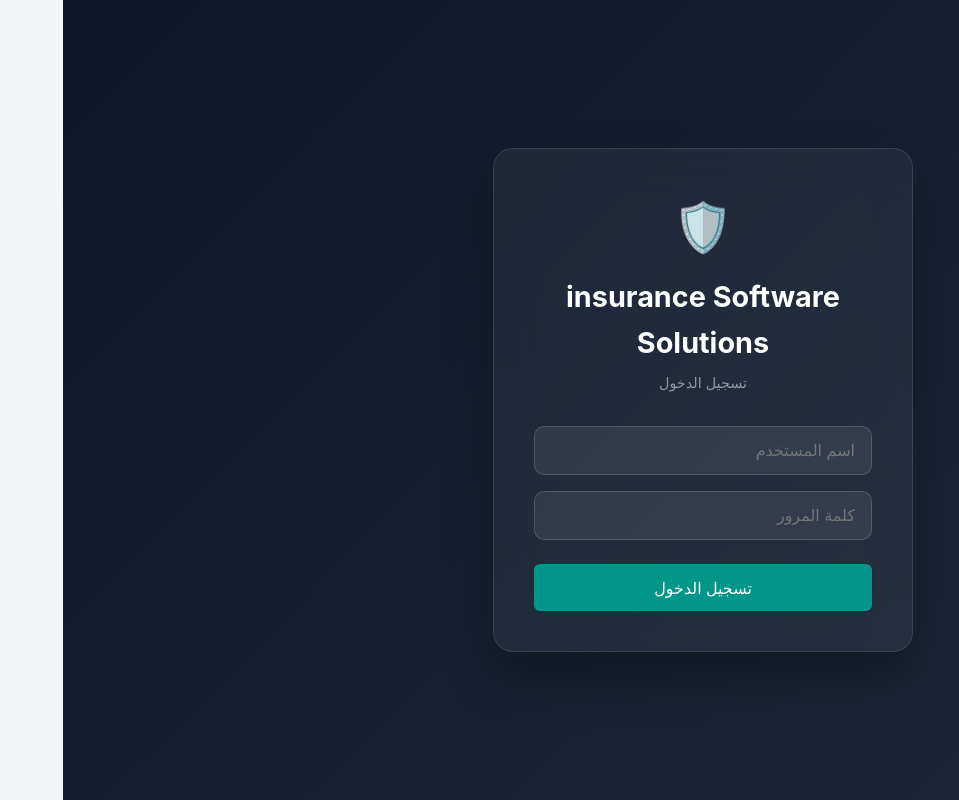
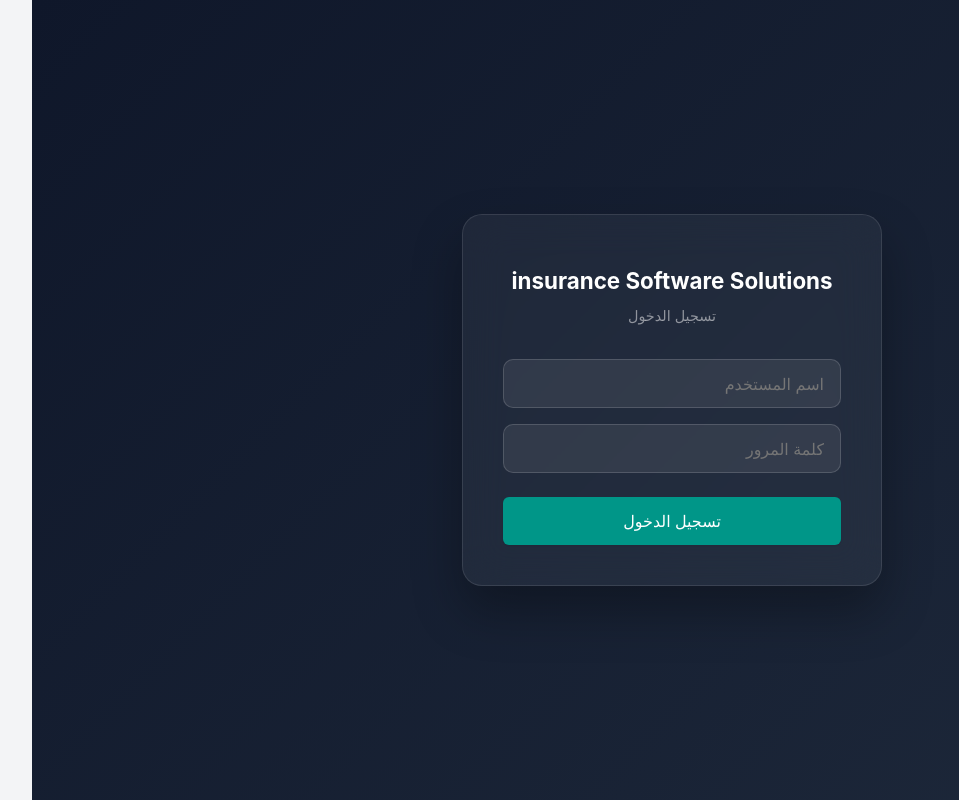
Before and after one commit to yasennoh/lai, a Next.js app in the folder frontend/: page /login in a window 1280 px wide. Shown: the whole page, without its empty margins (76-1035 px from the left). Built offline with nearby package versions, Linux system fonts and the light colour scheme.

Commit message:
Update page.tsx

```diff
--- a/frontend/src/app/login/page.tsx
+++ b/frontend/src/app/login/page.tsx
@@ -37,8 +37,8 @@ export default function Login() {
     <div style={{ minHeight: '100vh', display: 'flex', justifyContent: 'center', alignItems: 'center', background: 'linear-gradient(135deg, #0F172A 0%, #1E293B 100%)' }}>
       <div style={{ width: '100%', maxWidth: '420px', padding: '2.5rem', borderRadius: '20px', background: 'rgba(255,255,255,0.05)', backdropFilter: 'blur(20px)', border: '1px solid rgba(255,255,255,0.1)', boxShadow: '0 25px 50px rgba(0,0,0,0.3)' }}>
         <div style={{ textAlign: 'center', marginBottom: '2rem' }}>
-          <div style={{ fontSize: '3rem', marginBottom: '0.5rem' }}>🛡️</div>
-          <h1 style={{ color: 'white', fontSize: '1.8rem', marginBottom: '0.3rem' }}>insurance Software Solutions</h1>
+          <div style={{ fontSize: '3rem', marginBottom: '0.5rem' }}></div>
+          <h1 style={{ color: 'white', fontSize: '1.4rem', marginBottom: '0.3rem' }}>insurance Software Solutions</h1>
           <p style={{ color: 'rgba(255,255,255,0.5)', fontSize: '0.9rem' }}>تسجيل الدخول</p>
         </div>
         {error && <div style={{ background: 'rgba(239,68,68,0.2)', color: '#EF4444', padding: '0.75rem', borderRadius: '8px', marginBottom: '1rem', textAlign: 'center', fontSize: '0.9rem' }}>{error}</div>}
```
